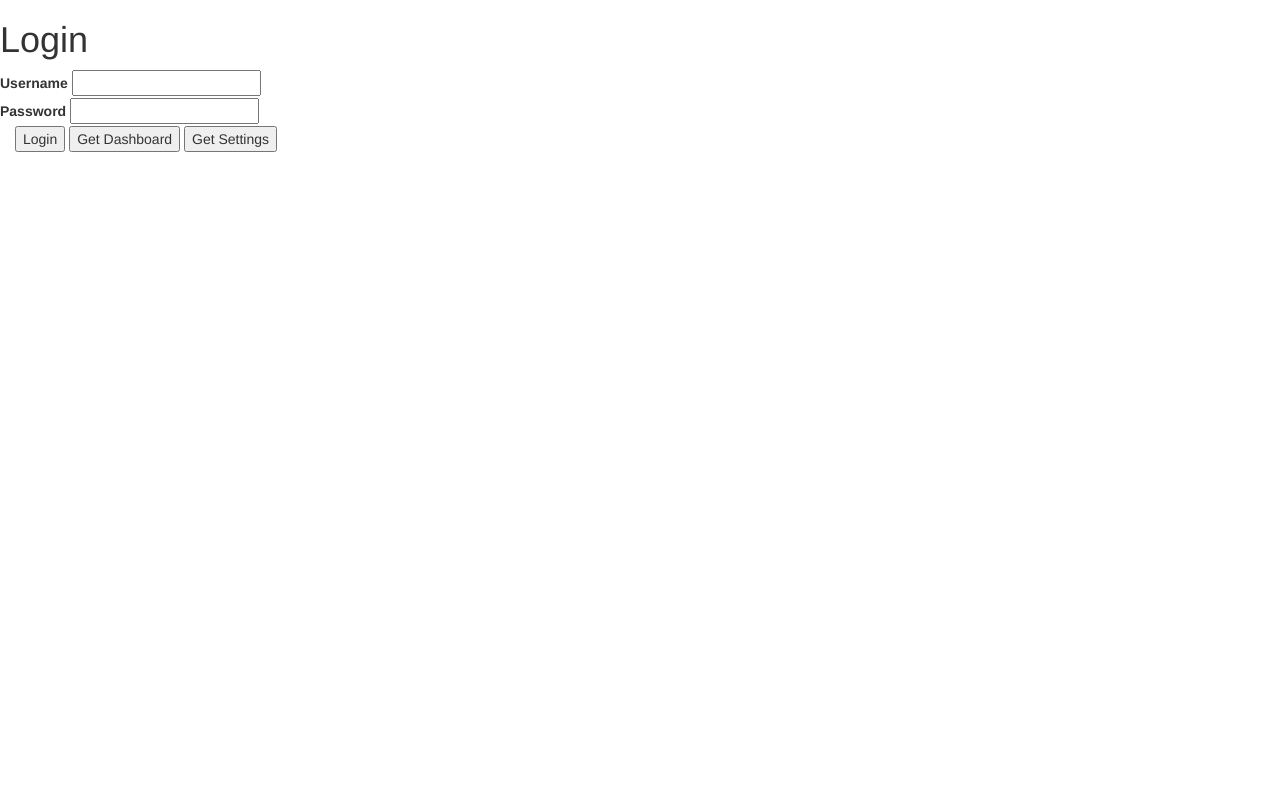
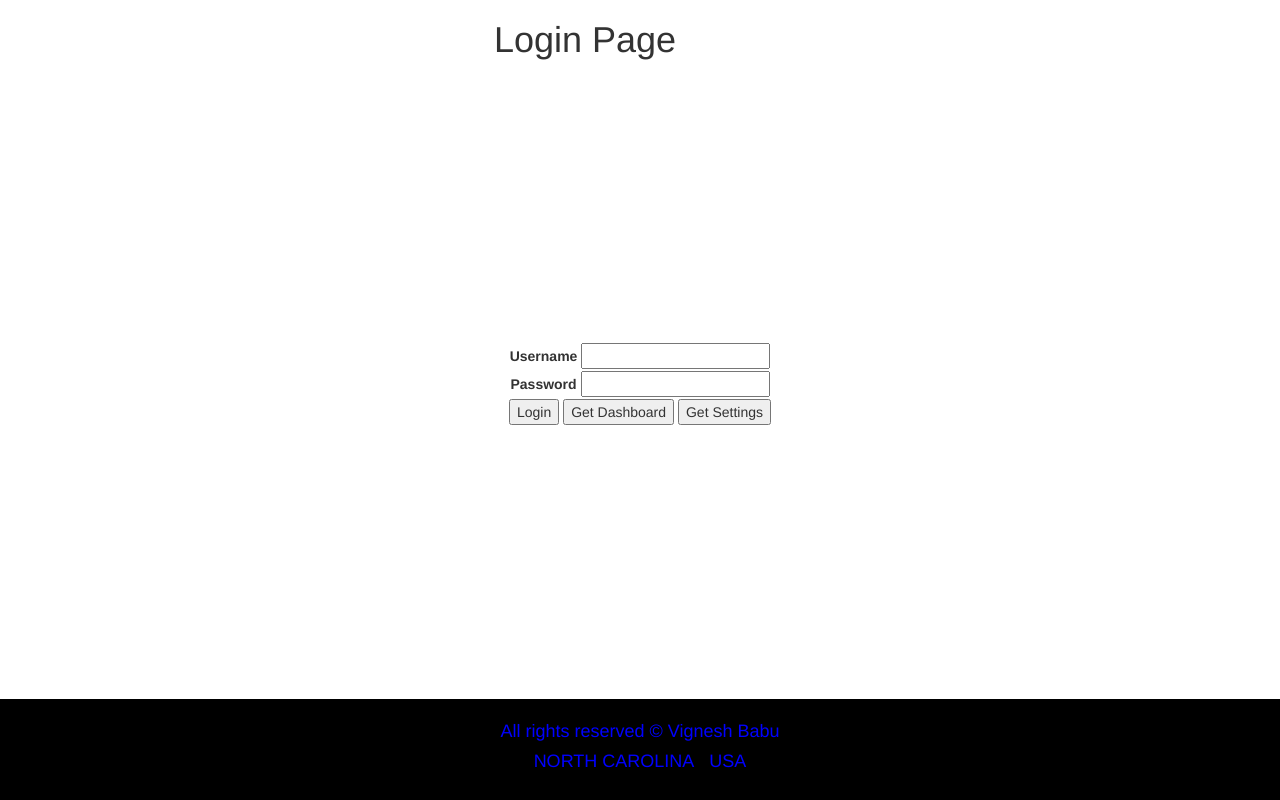
Before and after one commit to Vrajend2/NodeJS-JWT-Authentication-Test, a website: page index.html in a window 1280 px wide. Drawn offline with nearby package versions, Linux system fonts and the light colour scheme; sample sign-in values are in the browser's storage.

Commit message:
Instructions done on Exercise 04

```diff
--- a/index.html
+++ b/index.html
@@ -8,10 +8,65 @@
     <link rel="shortcut icon" href="~/favicon.ico">
     <link rel="stylesheet" href="https://cdn.jsdelivr.net/npm/bootstrap@3.3.7/dist/css/bootstrap.min.css" integrity="sha384-BVYiiSIFeK1dGmJRAkycuHAHRg32OmUcww7on3RYdg4Va+PmSTsz/K68vbdEjh4u" crossorigin="anonymous">
     <script src="https://cdnjs.cloudflare.com/ajax/libs/axios/1.5.1/axios.min.js" integrity="sha512-emSwuKiMyYedRwflbZB2ghzX8Cw8fmNVgZ6yQNNXXagFzFOaQmbvQ1vmDkddHjm5AITcBIZfC7k4ShQSjgPAmQ==" crossorigin="anonymous" referrerpolicy="no-referrer"></script>
+    <style>
+        body {
+            display: flex;
+            flex-direction: column;
+            min-height: 100vh;
+            margin: 0;
+        }
+
+        .container-fluid {
+            flex: 1;
+            display: flex;
+            flex-direction: column;
+        }
+
+        main {
+            flex: 1;
+            display: flex;
+            flex-direction: column;
+            justify-content: center;
+            align-items: center;
+        }
+
+        footer.bottom {
+            background-color: #000;
+            color: blue;
+            padding: 20px;
+            text-align: center;
+        }
+
+        footer.bottom .center {
+            font-size: 18px;
+        }
+
+        footer.bottom .h-card {
+            display: flex;
+            flex-direction: row;
+            align-items: center;
+            justify-content: center;
+        }
+
+        footer.bottom .h-card p {
+            margin: 5px;
+        }
+
+        footer.bottom a {
+            color: blue;
+            text-decoration: none;
+        }
+
+        footer.bottom a:hover {
+            text-decoration: underline;
+        }
+    </style>
+
+
 </head>
 <body>
     <div class="container-fluid">
-        <h1 class="row">Login</h1>
+        <h1 class="row">Login Page</h1>
 
         <main>
             <div class="row">
@@ -25,9 +80,9 @@
             </div>
 
             <div>
-                <button onclick="loginButton">Login</button>
-                <button onclick="dashboardButton">Get Dashboard</button>
-                <button onclick="settingsButton">Get Settings</button>
+                <button id="loginButton">Login</button>
+                <button id="dashboardButton">Get Dashboard</button>
+                <button id="settingsButton">Get Settings</button>
             </div>
         </main>
     </div>
@@ -53,8 +108,9 @@
                     getSettings();
                 }
             } else {
-
-                window.location.href = '/';
+                if (currentPath !== '/') {
+                  window.location.href = '/';
+                }
             }
         }
 
@@ -104,12 +160,30 @@
 
 
         function getDashboard() {
+            const token = localStorage.getItem('jwt');
+            const currentPath = window.location.pathname;
+
+            if (!token || decodeJWT(token).exp < Date.now() / 1000 || currentPath !== '/dashboard') {
+                localStorage.removeItem('jwt');
+                window.location.href = '/';
+                return;
+            }
+
             document.querySelector('h1.row').innerHTML = 'Dashboard';
             document.querySelector('main').innerHTML = 'Entire Details of Dashboard Content Here';
         }
 
 
         function getSettings() {
+            const token = localStorage.getItem('jwt');
+            const currentPath = window.location.pathname;
+
+            if (!token || decodeJWT(token).exp < Date.now() / 1000 || currentPath !== '/settings') {
+                localStorage.removeItem('jwt');
+                window.location.href = '/';
+                return;
+            }
+
             document.querySelector('h1.row').innerHTML = 'Settings';
             document.querySelector('main').innerHTML = 'Entire Details of Settings Content Here';
         }
@@ -125,10 +199,20 @@
             });
             document.getElementById('settingsButton').addEventListener('click', function() {
 
-                //history.pushState({}, '', '/settings');
+                history.pushState({}, '', '/settings');
                 getSettings();
             });
         };
     </script>
+
+<footer class="bottom">
+    <div class="center" aria-label="COPYRIGHT INFORMATION">
+        All rights reserved &copy; Vignesh Babu
+        <div class="h-card">
+            <p class="p-locality">NORTH CAROLINA</p>&nbsp;
+            <p class="p-country-name">USA</p>
+        </div>
+    </div>
+</footer>
 </body>
 </html>
```
Also changed, not shown: server.js (+10 -0 lines).
